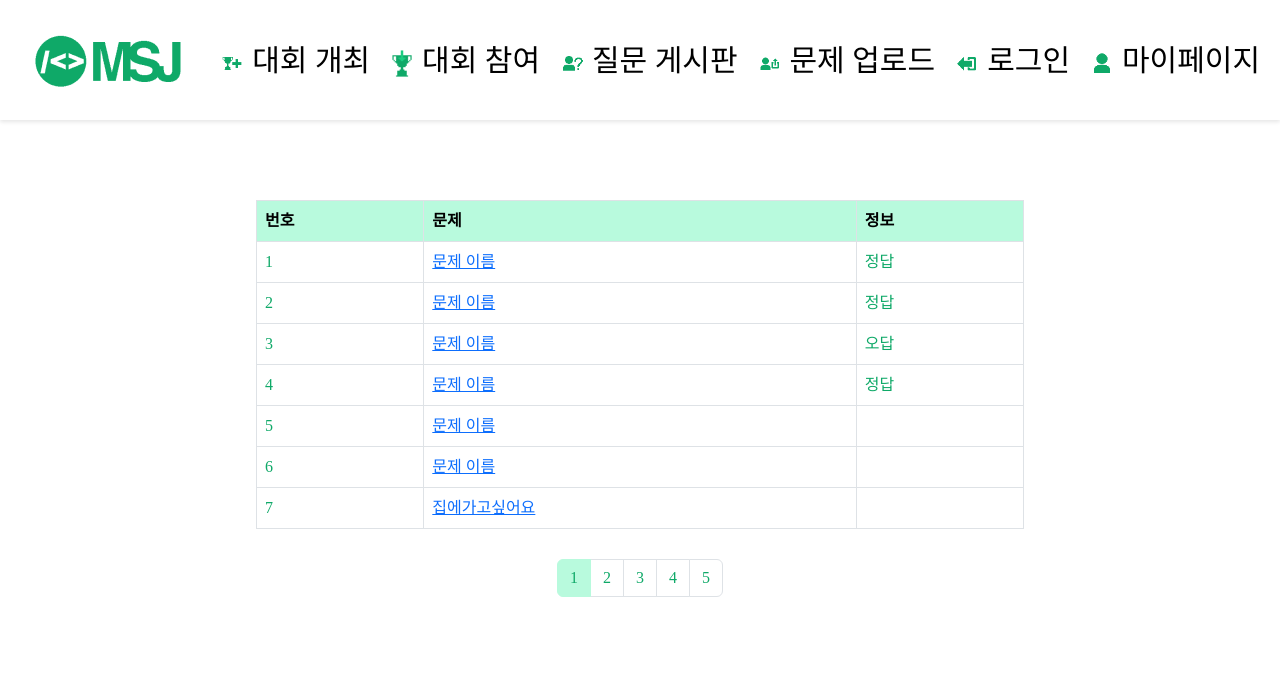
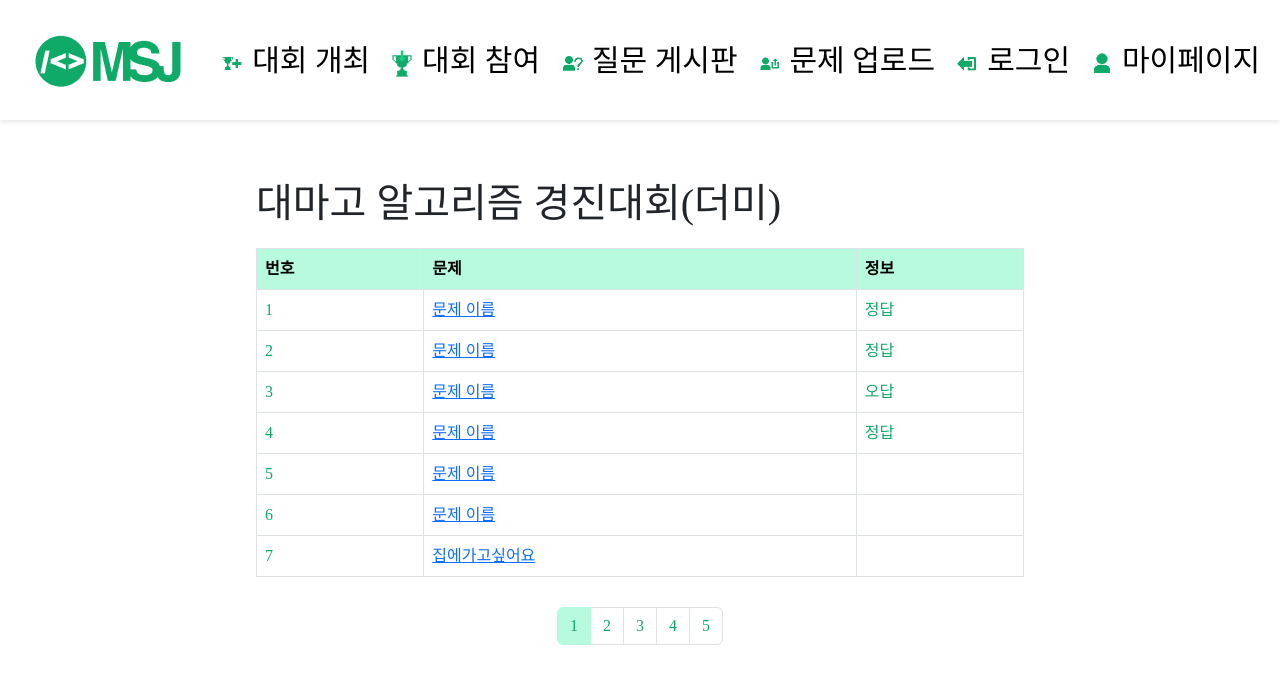
Before and after one commit to Ms-Judge/Frontend, a React (Create React App) app: page /DetailedContest in a window 1280 px wide. Shown: the top 684 px of the page. Built offline with nearby package versions, Linux system fonts and the light colour scheme.

Commit message:
문제 리스트 임시값 제공
나머지는 집에가서

```diff
--- a/src/components/ProblemList.jsx
+++ b/src/components/ProblemList.jsx
@@ -60,7 +60,7 @@ const ProblemList = () => {
 
   return (
     <ListWrapper>
-      <TitleName></TitleName>
+      <TitleName>대마고 알고리즘 경진대회(더미)</TitleName>
       <StyledTable bordered hover>
         <thead>
           <tr>
```
